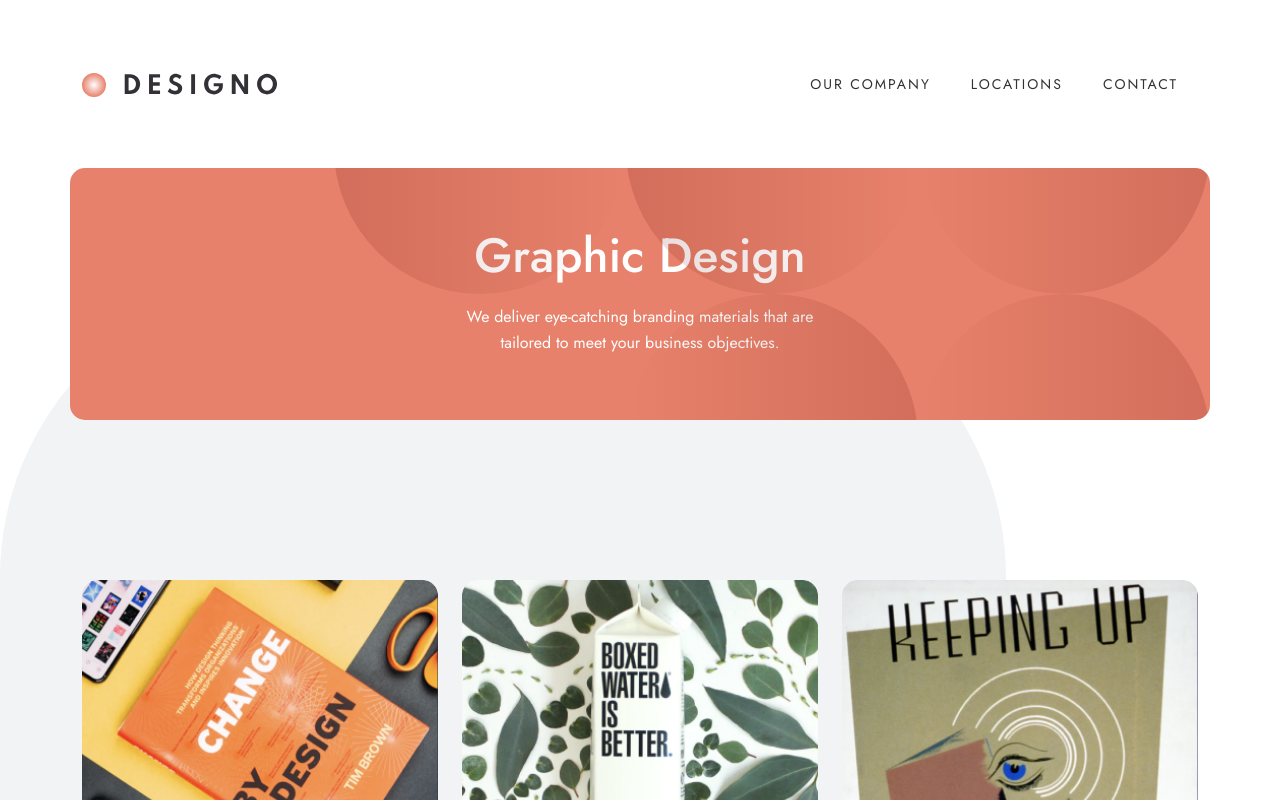
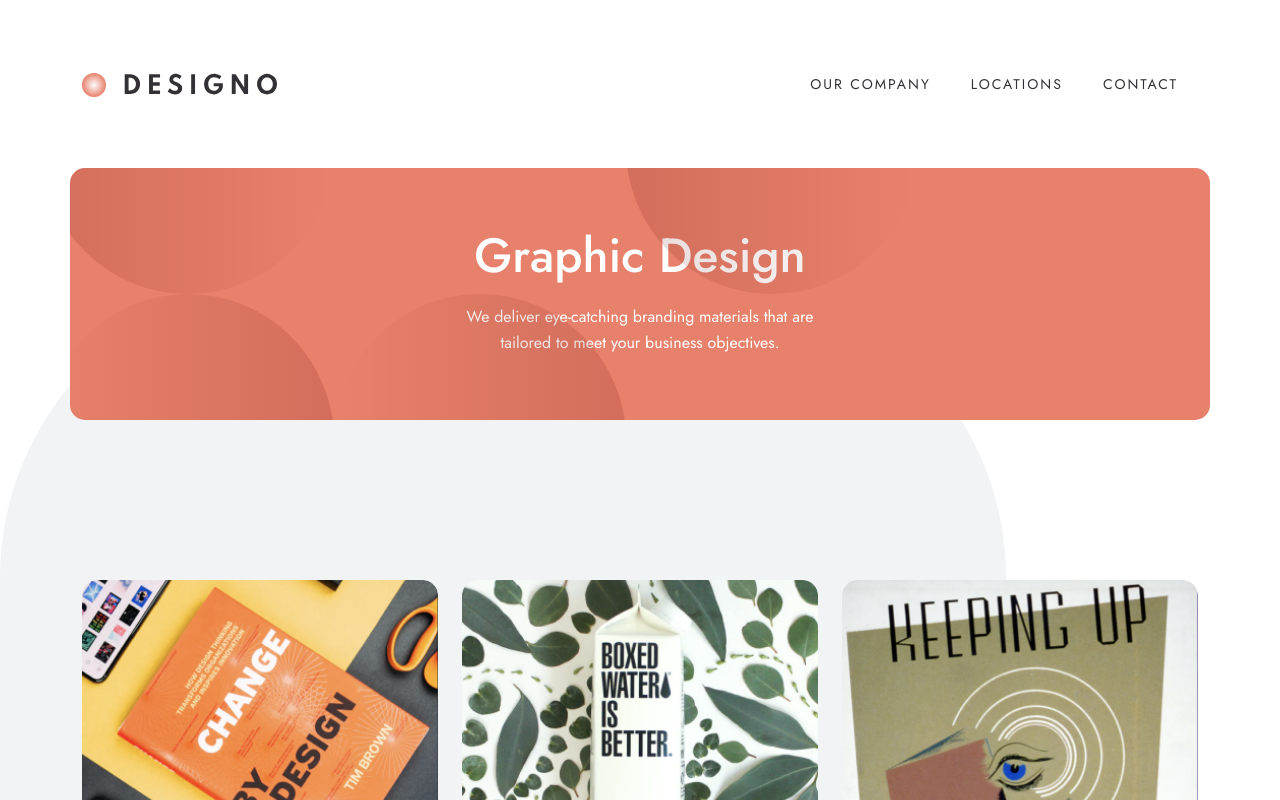
Before and after one commit to aleksi-svaridze/designo, a React (Create React App) app: page /graphic-design in a window 1280 px wide. Shown: the top 800 px of the page. Built offline with nearby package versions, Linux system fonts and the light colour scheme.

Commit message:
Add circles to heading-card component

```diff
--- a/src/components/cards/Cards.jsx
+++ b/src/components/cards/Cards.jsx
@@ -58,18 +58,27 @@ export const ContactCard = () => {
     )
 };
 
-export const HeadingCard = ({title, desc}) => {
+export const HeadingCard = (
+    {title,
+    desc,
+    circleTopLeft,
+    circleTopRight,
+    circleTopMidLeft,
+    circleTopMidRight,
+    circleBottomLeft,
+    circleBottomRight,
+    circleBottomMidLeft,
+    circleBottomMidRight}
+) => {
     return(
         <div className="bg-primary heading-card d-flex flex-column justify-content-center align-items-center container position-relative overflow-hidden text-center">
 
             <h2 className="heading-card--title fw-medium text-white mb-4 text-capitalize">{title}</h2>
-            <p className="heading-card--desc text-white fw-normal mb-0 px-1">
-                {/* We build websites that serve as powerful marketing tools and bring memorable brand experiences. */}
-                {desc}
-            </p>
+            <p className="heading-card--desc text-white fw-normal mb-0 px-1">{desc}</p>
 
+           {/* Top circles */}
             <Circles
-                styles={'rounded-circle position-absolute heading-card__circles heading-card__circles--top heading-card__circles--top--1'}
+                styles={circleTopRight}
                 degree="90deg"
                 startColor='rgba(93, 2, 2, 0.00)'
                 startColorOpacity='0%'
@@ -77,7 +86,15 @@ export const HeadingCard = ({title, desc}) => {
                 endColorOpacity='100%'
             />
             <Circles
-                styles={'rounded-circle position-absolute heading-card__circles heading-card__circles--top heading-card__circles--top--2'}
+                styles={circleTopMidRight}
+                degree="90deg"
+                startColor='rgba(93, 2, 2, 0.50)'
+                startColorOpacity='0%'
+                endColor='rgba(93, 2, 2, 0.00)'
+                endColorOpacity='100%'
+            />
+            <Circles
+                styles={circleTopLeft}
                 degree="90deg"
                 startColor='rgba(93, 2, 2, 0.50)'
                 startColorOpacity='0%'
@@ -85,15 +102,26 @@ export const HeadingCard = ({title, desc}) => {
                 endColorOpacity='100%'
             />
              <Circles
-                styles={'rounded-circle position-absolute heading-card__circles heading-card__circles--top heading-card__circles--top--3'}
+                styles={circleTopMidLeft}
                 degree="90deg"
                 startColor='rgba(93, 2, 2, 0.50)'
                 startColorOpacity='0%'
                 endColor='rgba(93, 2, 2, 0.00)'
                 endColorOpacity='100%'
             />
+
+            {/* Bottom circles */}
+
             <Circles
-                styles={'rounded-circle position-absolute heading-card__circles heading-card__circles--bottom heading-card__circles--bottom--1'}
+                styles={circleBottomLeft}
+                degree="90deg"
+                startColor='rgba(93, 2, 2, 0.00)'
+                startColorOpacity='0%'
+                endColor='rgba(93, 2, 2, 0.50)'
+                endColorOpacity='100%'
+            />
+             <Circles
+                styles={circleBottomMidLeft}
                 degree="90deg"
                 startColor='rgba(93, 2, 2, 0.00)'
                 startColorOpacity='0%'
@@ -101,7 +129,15 @@ export const HeadingCard = ({title, desc}) => {
                 endColorOpacity='100%'
             />
             <Circles
-                styles={'rounded-circle position-absolute heading-card__circles heading-card__circles--bottom heading-card__circles--bottom--2'}
+                styles={circleBottomMidRight}
+                degree="90deg"
+                startColor='rgba(93, 2, 2, 0.00)'
+                startColorOpacity='0%'
+                endColor='rgba(93, 2, 2, 0.50)'
+                endColorOpacity='100%'
+            />
+            <Circles
+                styles={circleBottomRight}
                 degree="90deg"
                 startColor='rgba(93, 2, 2, 0.00)'
                 startColorOpacity='0%'
--- a/src/pages/AppDesign.js
+++ b/src/pages/AppDesign.js
@@ -27,7 +27,26 @@ const AppDesign = () => {
     ]
     return(
         <div className="overflow-hidden">
-            <HeadingCard title={'app design'} desc={'Our mobile designs bring intuitive digital solutions to your customers right at their fingertips.'} />
+            <HeadingCard
+                title={'app design'}
+                desc={'Our mobile designs bring intuitive digital solutions to your customers right at their fingertips.'}
+
+                circleTopRight='rounded-circle position-absolute heading-card__circles heading-card__circles--top heading-card__circles--top--1 d-lg-none'
+
+                circleTopMidRight={'rounded-circle position-absolute heading-card__circles heading-card__circles--top heading-card__circles--top--2'}
+
+                circleTopMidLeft={'rounded-circle position-absolute heading-card__circles heading-card__circles--top heading-card__circles--top--3'}
+
+
+                circleBottomLeft={'rounded-circle position-absolute heading-card__circles heading-card__circles--bottom heading-card__circles--bottom--4 d-none d-lg-block'}
+
+                circleBottomMidLeft={'rounded-circle position-absolute heading-card__circles heading-card__circles--bottom heading-card__circles--bottom--3 d-none d-lg-block'}
+
+                circleBottomMidRight={'rounded-circle position-absolute heading-card__circles heading-card__circles--bottom heading-card__circles--bottom--2'}
+
+                circleBottomRight='rounded-circle position-absolute heading-card__circles heading-card__circles--bottom heading-card__circles--bottom--1 d-lg-none'
+            />
+
 
             <div className="position-relative rect-container">
                 <div className="container works-card-container">
--- a/src/pages/GraphicDesign.js
+++ b/src/pages/GraphicDesign.js
@@ -23,7 +23,27 @@ const WebDesign = () => {
     ]
     return(
         <div className="overflow-hidden">
-            <HeadingCard title={'Graphic Design'} desc={'We deliver eye-catching branding materials that are tailored to meet your business objectives.'} />
+            <HeadingCard
+                title={'Graphic Design'}
+                desc={'We deliver eye-catching branding materials that are tailored to meet your business objectives.'}
+
+                circleTopRight='rounded-circle position-absolute heading-card__circles heading-card__circles--top heading-card__circles--top--1 d-lg-none'
+
+                circleTopMidLeft='rounded-circle position-absolute heading-card__circles heading-card__circles--top heading-card__circles--top--3 d-lg-none'
+
+                circleTopLeft={'rounded-circle position-absolute heading-card__circles heading-card__circles--top heading-card__circles--top--4'}
+
+
+                circleTopMidRight={'rounded-circle position-absolute heading-card__circles heading-card__circles--top heading-card__circles--top--2'}
+
+                circleBottomLeft={'rounded-circle position-absolute heading-card__circles heading-card__circles--bottom heading-card__circles--bottom--4 d-none d-lg-block'}
+
+                circleBottomMidLeft={'rounded-circle position-absolute heading-card__circles heading-card__circles--bottom heading-card__circles--bottom--3 d-none d-lg-block'}
+
+                circleBottomRight='rounded-circle position-absolute heading-card__circles heading-card__circles--bottom heading-card__circles--bottom--1 d-lg-none'
+
+                circleBottomMidRight='rounded-circle position-absolute heading-card__circles heading-card__circles--bottom heading-card__circles--bottom--2 d-lg-none'
+            />
 
             <div className="position-relative rect-container">
                 <div className="container works-card-container">
--- a/src/pages/WebDesign.js
+++ b/src/pages/WebDesign.js
@@ -29,7 +29,20 @@ const WebDesign = () => {
     ]
     return(
         <div className="overflow-hidden">
-            <HeadingCard title='web design' desc='We build websites that serve as powerful marketing tools and bring memorable brand experiences.' />
+            <HeadingCard
+                title='web design'
+                desc='We build websites that serve as powerful marketing tools and bring memorable brand experiences.'
+
+                circleTopRight='rounded-circle position-absolute heading-card__circles heading-card__circles--top heading-card__circles--top--1'
+
+                circleTopMidRight='rounded-circle position-absolute heading-card__circles heading-card__circles--top heading-card__circles--top--2'
+
+                circleTopMidLeft='rounded-circle position-absolute heading-card__circles heading-card__circles--top heading-card__circles--top--3'
+
+                circleBottomRight='rounded-circle position-absolute heading-card__circles heading-card__circles--bottom heading-card__circles--bottom--1'
+
+                circleBottomMidRight='rounded-circle position-absolute heading-card__circles heading-card__circles--bottom heading-card__circles--bottom--2'
+            />
 
             <div className="position-relative rect-container">
                 <div className="container works-card-container">
--- a/src/styles/scss/components/_cards.scss
+++ b/src/styles/scss/components/_cards.scss
@@ -199,6 +199,9 @@
                 right: 584px;
                 display: none;
             }
+            &--4 {
+                right: 876px;
+            }
         }
         &--bottom {
             bottom: -264px;
@@ -206,9 +209,16 @@
             &--1 {
                 right: 292px;
             }
+
             &--2 {
                 right: 292px;
                 display: none;
+            }
+            &--3 {
+                right: 584px;
+            }
+            &--4 {
+                right: 876px;
             }
         }
 
```
Also changed, not shown: src/styles/css/main.min.css, 1 other file (tests, documents, lock files or other folders).
